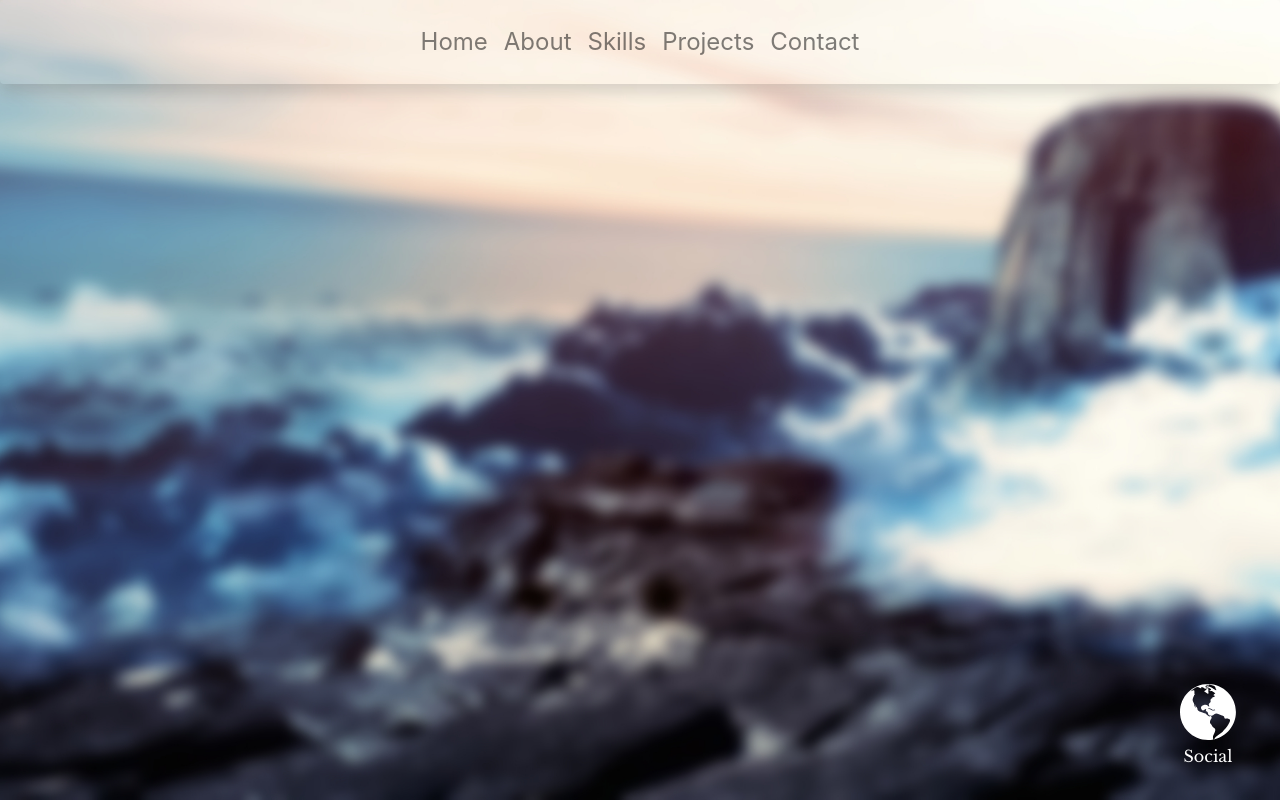
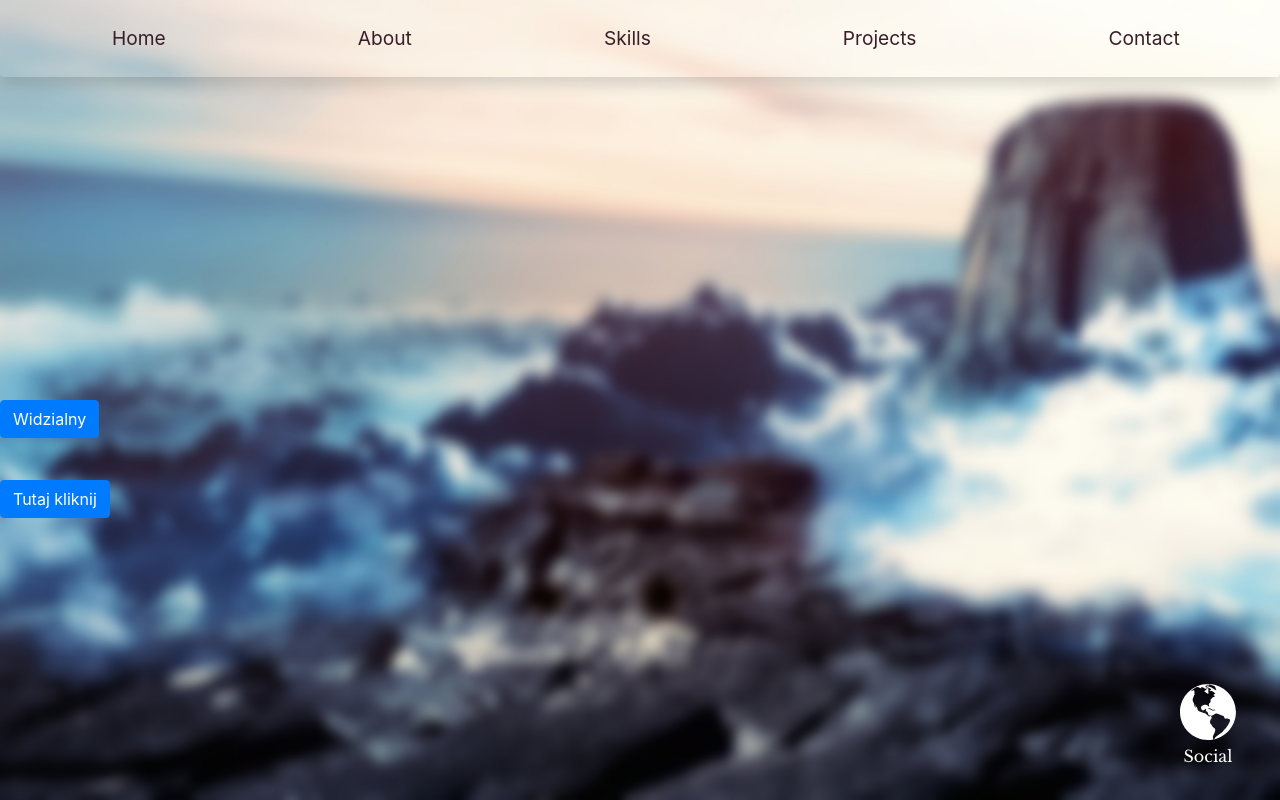
Before and after one commit to wojciechkubiak/my-site, a React (Create React App) app: page / in a window 1280 px wide. Shown: the top 800 px of the page. Built offline with nearby package versions, Linux system fonts and the light colour scheme.

Commit message:
Transparent/Not header

```diff
--- a/src/App.css
+++ b/src/App.css
@@ -1,21 +1,55 @@
 body,
 html {
-  background: url("./img/bg_blur.jpg") no-repeat center center fixed;
+  /* background: url("./img/bg_blur.jpg") no-repeat center center fixed;
   -webkit-background-size: cover;
   -moz-background-size: cover;
   -o-background-size: cover;
-  background-size: cover;
-  height: 100%;
+  background-size: cover; */
+  /* height: 100%; */
 }
 
 html {
   scroll-behavior: smooth;
 }
 
-h1, h2, h3, h4 {
-  font-family: 'Merriweather', sans-serif;
+h1,
+h2,
+h3,
+h4 {
+  font-family: "Merriweather", sans-serif;
 }
 
 p {
-  font-family: 'Libre Baskerville', sans-serif;
+  font-family: "Libre Baskerville", sans-serif;
 }
+
+/* Temporary button */
+.btnnn {
+  z-index: 3;
+  position: fixed;
+  top: 50%;
+}
+
+/* Temporary button */
+.btnnnn {
+	z-index: 3;
+	position: fixed;
+	top: 60%;
+  }
+
+img.bg {
+  min-height: 100%;
+  min-width: 1024px;
+  width: 100%;
+  height: auto;
+  position: fixed;
+  top: 0;
+  left: 0;
+}
+
+@media screen and (max-width: 1024px) {
+  img.bg {
+    left: 50%;
+    margin-left: -512px;
+  }
+}
--- a/src/App.js
+++ b/src/App.js
@@ -1,4 +1,4 @@
-import React from 'react';
+import React, { Component } from 'react';
 import 'bootstrap/dist/css/bootstrap.min.css';
 import About from './components/About/About';
 import Contact from './components/Contact/Contact';
@@ -8,20 +8,41 @@ import Projects from './components/Projects/Projects';
 import Skills from './components/Skills/Skills';
 import LandingPage from './components/LandingPage/LandingPage'
 import SocialMedia from './components/SocialMedia/SocialMedia'
+import {Button} from 'react-bootstrap';
 import './App.css';
 
-function App() {
+class App extends Component {
+  state = {
+    headerMode: false
+  }
+
+  //TODO: call this functions onScroll, not click
+  headerTransparent = () => {
+    this.setState({headerMode: false});
+  }
+
+  headerNotTransparent = () => {
+    this.setState({headerMode: true})
+  }
+  // -----------------------------------------
+
+  render() {
     return (
       <div className="App">
-      <Header/>
+        <img className="bg" src={require('./img/bg_blur.jpg')} alt="React-icon" />
+        <Header headerMode={this.state.headerMode}/>
         <LandingPage/>
         <About/>
         <Skills/>
         <Projects/>
         <Contact/>
         <SocialMedia/>
+        {/* Temporary buttons */}
+        <Button className="btnnn" onClick={this.headerNotTransparent}>Widzialny</Button>
+        <Button className="btnnnn" onClick={this.headerTransparent}>Tutaj kliknij</Button>
       </div>
     );
   }
+}
 
 export default App;
--- a/src/components/Header/Header.css
+++ b/src/components/Header/Header.css
@@ -3,6 +3,18 @@
 }
 .HeaderLink {
   outline: 0;
+  padding-right: 5em!important;
+  padding-left: 5em!important;
+  font-size: 0.8em!important;
+
+}
+
+.HeaderTextColorWhite {
+  color: white!important
+}
+
+.HeaderTextColorDark {
+  color: #381e2a!important
 }
 
 .HeaderLink:hover {
@@ -15,3 +27,32 @@
 .HeaderNav {
   padding: 3em;
 }
+
+.HeaderTop {
+  background-color: #da939300;
+}
+
+/* TODO: Change temporary color */
+.HeaderOut {
+  background-color:#3f2430;
+}
+
+@media screen and (max-width: 1024px) {
+  .HeaderTextColorWhite {
+    color: white!important
+  }
+
+  .HeaderTextColorDark {
+    color: white!important
+  }
+
+  .HeaderTop {
+    background-color: #3f2430;
+  }
+
+  /* TODO: Change temporary color */
+  .HeaderOut {
+    background-color:#3f2430;
+  }
+
+}
--- a/src/components/Header/Header.js
+++ b/src/components/Header/Header.js
@@ -2,27 +2,38 @@ import React from "react";
 import { Navbar, Nav } from "react-bootstrap";
 import "./Header.css";
 
-const Header = () => (
+const Header = props => {
+  const mode = [
+    "shadow p-3 mb-5 rounded",
+    props.headerMode ? "HeaderOut" : "HeaderTop"
+  ]
+
+  const textColor = [
+    "HeaderLink",
+    props.headerMode ? "HeaderTextColorWhite" :  "HeaderTextColorDark"
+  ]
+
+return (
   <div className="Header">
     <Navbar
-      className="shadow p-3 mb-5 rounded"
+      className={mode.join(' ')}
       collapseOnSelect
       expand="md"
       fixed="top"
-      variant="light"
     >
       <Navbar.Toggle aria-controls="responsive-navbar-nav" />
       <Navbar.Collapse id="responsive-navbar-nav" className="justify-content-center HeaderText">
         <Nav>
-          <Nav.Link href="#landing" className="HeaderLink">Home</Nav.Link>
-          <Nav.Link href="#about" className="HeaderLink">About</Nav.Link>
-          <Nav.Link href="#skills" className="HeaderLink">Skills</Nav.Link>
-          <Nav.Link href="#projects" className="HeaderLink">Projects</Nav.Link>
-          <Nav.Link href="#contact" className="HeaderLink">Contact</Nav.Link>
+          <Nav.Link href="#landing" className={textColor.join(' ')}>Home</Nav.Link>
+          <Nav.Link href="#about" className={textColor.join(' ')}>About</Nav.Link>
+          <Nav.Link href="#skills" className={textColor.join(' ')}>Skills</Nav.Link>
+          <Nav.Link href="#projects" className={textColor.join(' ')}>Projects</Nav.Link>
+          <Nav.Link href="#contact" className={textColor.join(' ')}>Contact</Nav.Link>
         </Nav>
       </Navbar.Collapse>
     </Navbar>
   </div>
-);
+)
+};
 
 export default Header;
```
Lines whose indentation alone changed are shown as unchanged.
